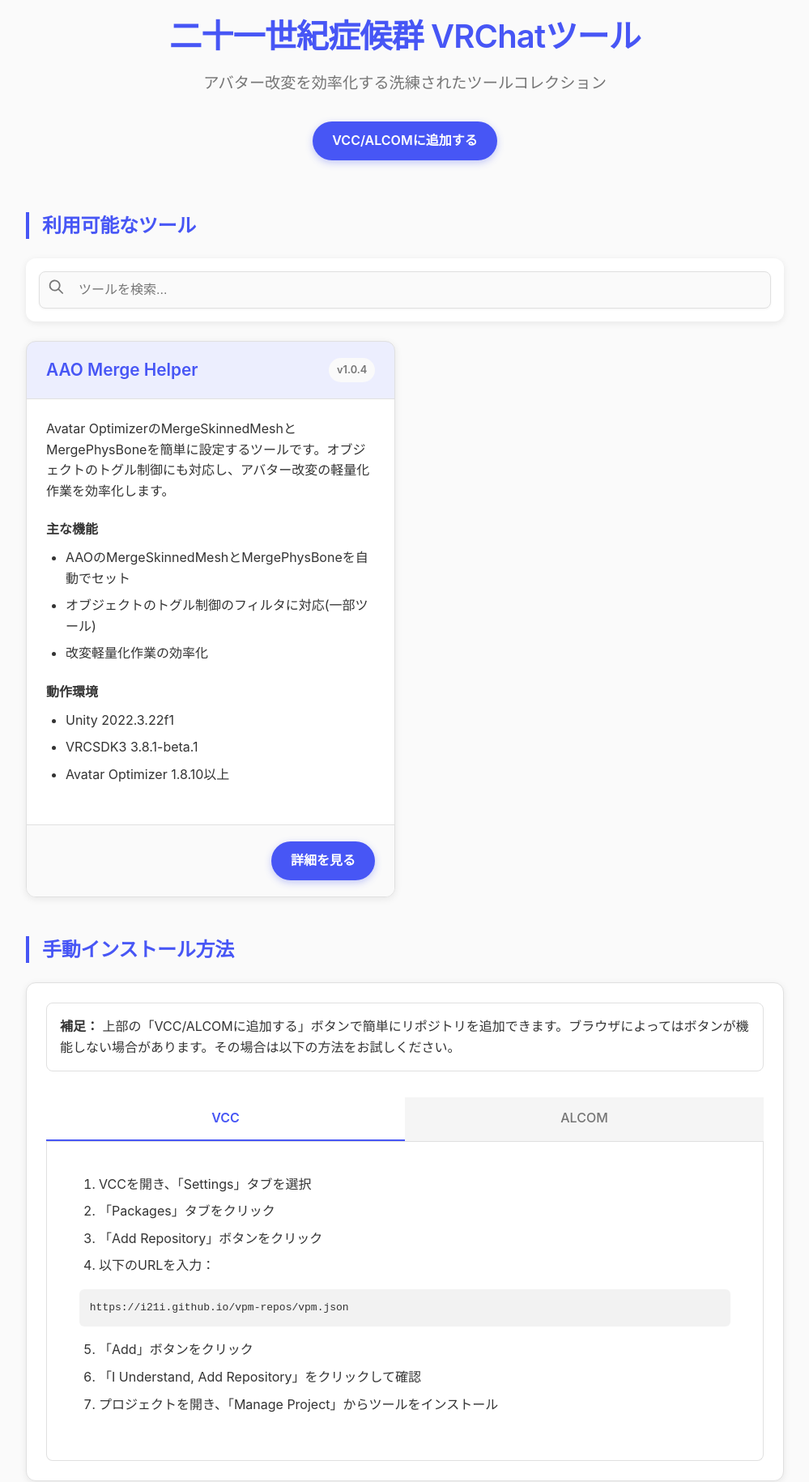
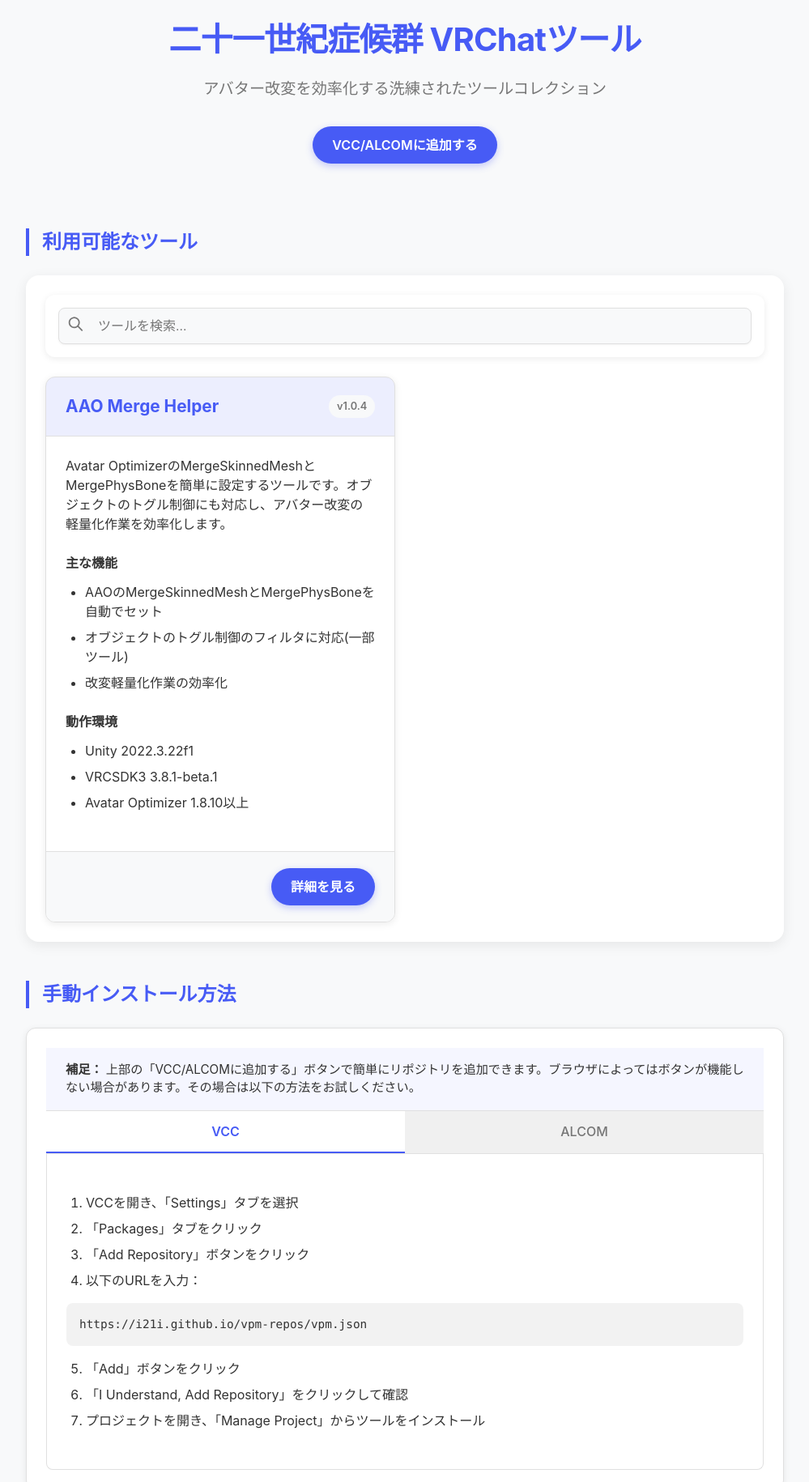
Before and after one commit to I21I/webtest, a plain HTML site: page index.html in a window 1280 px wide. Shown: the part 93-1923 px from the top of the page at 81% size, without its empty margins (140-1139 px from the left). Drawn offline with Linux system fonts and the light colour scheme.

Commit message:
Update style.css

```diff
--- a/css/style.css
+++ b/css/style.css
@@ -1,28 +1,22 @@
-/* style.css - 基本スタイル */
-
-/* ベース変数定義 */
 :root {
-    /* カラーパレット */
-    --primary-color: #4756f5;
-    --primary-light: rgba(71, 86, 245, 0.1);
-    --primary-hover: #3a49e0;
-    --background-color: #fafafa;
+    /* 変数定義 */
+    --primary-color: #475bf5;
+    --primary-light: rgba(71, 91, 245, 0.1);
+    --primary-hover: #3649ca;
+    --background-color: #f8f9fa;
     --card-background: #ffffff;
     --text-color: #333333;
-    --text-secondary: #757575;
+    --text-secondary: #767676;
     --border-color: #e0e0e0;
     --shadow-color: rgba(0, 0, 0, 0.08);
-    --info-background: rgba(71, 86, 245, 0.05);
-    --tab-inactive: #f5f5f5;
+    --info-background: rgba(71, 91, 245, 0.05);
+    --tab-inactive: #f0f0f0;
     --tab-active: #ffffff;
-    --tab-border: #e0e0e0;
-
-    /* レイアウト */
+    --tab-border: #dddddd;
     --header-height: 64px;
     --menu-transition: 0.3s;
 }
 
-/* ベーススタイル */
 * {
     margin: 0;
     padding: 0;
@@ -30,135 +24,164 @@
 }
 
 body {
-    font-family: 'Noto Sans JP', -apple-system, BlinkMacSystemFont, 'Segoe UI', 'Hiragino Sans', 'Meiryo', sans-serif;
-    line-height: 1.6;
+    font-family: -apple-system, BlinkMacSystemFont, 'Segoe UI', 'Hiragino Sans', 'Meiryo', sans-serif;
+    line-height: 1.5;
     color: var(--text-color);
     background-color: var(--background-color);
     margin: 0;
     padding: 0;
     -webkit-font-smoothing: antialiased;
     -moz-osx-font-smoothing: grayscale;
-    transition: background-color 0.3s ease, color 0.3s ease;
+    transition: all 0.3s ease;
     scroll-padding-top: var(--header-height);
 }
 
-/* タイポグラフィ */
-h1, h2, h3, h4, h5, h6 {
-    font-weight: 600;
-    line-height: 1.3;
-    margin-bottom: 1rem;
+/* 一般的な調整 */
+img, svg {
+    max-width: 100%;
+    height: auto;
+}
+
+.hidden {
+    display: none !important;
+}
+
+/* アニメーション */
+.fadeUp {
+    animation-name: fadeUpAnime;
+    animation-duration: 0.6s;
+    animation-fill-mode: forwards;
+    opacity: 0;
+}
+
+@keyframes fadeUpAnime {
+    from {
+        opacity: 0;
+        transform: translateY(20px);
+    }
+    to {
+        opacity: 1;
+        transform: translateY(0);
+    }
+}
+
+/* ボタン押下時のアクセシビリティ */
+.button:focus,
+.tab:focus,
+.search-close:focus {
+    outline: 2px solid var(--primary-color);
+    outline-offset: 2px;
+}
+
+/* インフォボックス */
+.info-box {
+    background-color: var(--card-background);
+    border-radius: 16px;
+    padding: 0;
+    margin-bottom: 2rem;
+    box-shadow: 0 4px 16px var(--shadow-color);
+    overflow: hidden;
+}
+
+.info-content {
+    padding: 1.5rem;
+}
+
+.install-note {
+    background-color: var(--info-background);
+    padding: 1rem 1.5rem;
+    margin-bottom: 0;
+    border-bottom: 1px solid var(--border-color);
+    font-size: 0.95rem;
+}
+
+/* ツール内容 */
+.tools-content {
+    background-color: var(--card-background);
+    border-radius: 16px;
+    padding: 1.5rem;
+    box-shadow: 0 4px 16px var(--shadow-color);
+    margin-bottom: 2rem;
+}
+
+/* 検索コンテナ */
+.search-container {
+    position: relative;
+    max-width: 100%;
+    margin-bottom: 1.5rem;
+}
+
+#search-input {
+    width: 100%;
+    padding: 0.8rem 1rem 0.8rem 3rem;
+    border: 1px solid var(--border-color);
+    border-radius: 8px;
+    font-size: 1rem;
+    background-color: var(--card-background);
     color: var(--text-color);
+    transition: all 0.3s ease;
+    -webkit-appearance: none;
+}
+
+#search-input:focus {
+    outline: none;
+    border-color: var(--primary-color);
+    box-shadow: 0 0 0 3px var(--primary-light);
+}
+
+.search-icon {
+    position: absolute;
+    left: 1rem;
+    top: 50%;
+    transform: translateY(-50%);
+    color: var(--text-secondary);
+    pointer-events: none;
 }
 
 h1 {
     font-size: 2.5rem;
+    font-weight: 700;
+    margin-bottom: 1rem;
+    color: var(--primary-color);
     letter-spacing: -0.02em;
-    color: var(--primary-color); /* タイトルの色を青に */
-}
-
-h2 {
-    font-size: 2rem;
-    letter-spacing: -0.01em;
-}
-
-h3 {
-    font-size: 1.5rem;
-}
-
-p {
-    margin-bottom: 1rem;
-}
-
-a {
-    color: var(--primary-color);
-    text-decoration: none;
-    transition: color 0.2s ease;
-}
-
-a:hover {
-    color: var(--primary-hover);
-}
-
-/* ユーティリティクラス */
-.hidden {
-    display: none !important;
-}
-
-.visible {
-    opacity: 1 !important;
-    visibility: visible !important;
-}
-
-.fade-in {
-    animation: fadeIn 0.5s ease forwards;
 }
 
 .subtitle {
     font-size: 1.2rem;
     color: var(--text-secondary);
     margin-bottom: 2rem;
+    font-weight: 300;
 }
 
 .button-container {
-    margin-top: 2rem;
-    margin-bottom: 2rem;
+    text-align: center;
+    margin: 0 0 3rem;
 }
 
-/* セクションタイトル */
-.section-title {
-    font-size: 1.5rem;
-    margin-bottom: 1.5rem;
-    font-weight: 600;
-    color: var(--primary-color);
-    border-left: 4px solid var(--primary-color);
-    padding-left: 1rem;
-    line-height: 1.4;
+.add-vcc-button {
+    font-size: 1.1rem;
+    padding: 1rem 2rem;
 }
 
-/* フェードインアニメーション用スタイル */
-.section-animated {
-    opacity: 0;
-    transform: translateY(20px);
-    transition: opacity 0.8s ease, transform 0.8s ease;
-}
-
-.section-animated.visible {
-    opacity: 1;
-    transform: translateY(0);
-}
-
-/* 情報ボックス */
-.info-box {
-    background-color: var(--card-background);
-    border-radius: 12px;
-    padding: 1.5rem;
-    margin-bottom: 2rem;
-    border: 1px solid var(--border-color);
-    box-shadow: 0 2px 8px var(--shadow-color);
-}
-
-.info-content {
-    margin-bottom: 1rem;
-}
-
-.info-content:last-child {
-    margin-bottom: 0;
-}
-
-.install-note {
-    margin-bottom: 2rem;
-    padding: 1rem;
-    background-color: rgba(255, 255, 255, 0.5);
-    border-radius: 8px;
-    border: 1px solid var(--border-color);
+.no-results {
+    text-align: center;
+    padding: 2rem;
+    color: var(--text-secondary);
+    font-style: italic;
 }
 
 .install-steps {
-    padding: 1rem;
+    margin: 1.5rem 0;
+}
+
+.install-steps h3 {
+    font-size: 1.1rem;
+    margin-bottom: 1rem;
+    color: var(--primary-color);
 }
 
 .install-steps ol {
-    margin-left: 1.5rem;
+    padding-left: 1.5rem;
     margin-bottom: 1rem;
 }
 
@@ -166,175 +189,50 @@ a:hover {
     margin-bottom: 0.5rem;
 }
 
-.install-steps pre {
+pre {
     background-color: rgba(0, 0, 0, 0.05);
-    padding: 0.8rem;
+    padding: 1rem;
+    border-radius: 8px;
+    overflow-x: auto;
     margin: 1rem 0;
-    border-radius: 6px;
-    overflow-x: auto;
-    font-family: monospace;
-}
-
-/* 検索結果なしメッセージ */
-.no-results {
-    margin-top: 2rem;
-    padding: 2rem;
-    text-align: center;
-    color: var(--text-secondary);
-    background-color: var(--card-background);
-    border-radius: 8px;
-    border: 1px solid var(--border-color);
-}
-
-/* アニメーション */
-@keyframes fadeIn {
-    from {
-        opacity: 0;
-        transform: translateY(10px);
-    }
-    to {
-        opacity: 1;
-        transform: translateY(0);
-    }
-}
-
-/* フッター */
-footer {
-    text-align: center;
-    margin-top: 4rem;
-    padding: 2rem 0;
-    color: var(--text-secondary);
+    font-family: SFMono-Regular, Consolas, 'Liberation Mono', Menlo, monospace;
     font-size: 0.9rem;
 }
 
-/* SNSリンク */
 .social-links {
     margin-top: 1rem;
 }
 
 .social-links a {
-    margin: 0 0.5rem;
-    font-weight: 500;
+    margin: 0 1rem;
+    color: var(--primary-color);
+    text-decoration: none;
+    transition: color 0.2s ease;
 }
 
-/* フェードインアニメーション */
-.fadeUp {
-    animation: fadeUp 0.8s cubic-bezier(0.33, 1, 0.68, 1) forwards;
+.social-links a:hover {
+    color: var(--primary-hover);
 }
 
-@keyframes fadeUp {
-    0% {
-        opacity: 0;
-        transform: translateY(20px);
-    }
-    100% {
-        opacity: 1;
-        transform: translateY(0);
-    }
+footer {
+    text-align: center;
+    padding: 2rem 0;
+    margin-top: 3rem;
+    color: var(--text-secondary);
+    font-size: 0.9rem;
+    border-top: 1px solid var(--border-color);
 }
 
-/* コードブロック */
-pre, code {
-    font-family: 'SFMono-Regular', Consolas, 'Liberation Mono', Menlo, monospace;
-    background-color: rgba(0, 0, 0, 0.05);
-    border-radius: 4px;
+/* 状態クラス */
+.scroll-top-button.visible {
+    opacity: 1;
+    visibility: visible;
 }
 
-code {
-    padding: 0.2rem 0.4rem;
-    font-size: 0.9em;
+.mobile-menu.active {
+    transform: translateY(0);
 }
 
-pre {
-    padding: 1rem;
-    overflow-x: auto;
-    margin: 1rem 0;
+#search-results.active {
+    transform: translateY(0);
 }
-
-pre code {
-    padding: 0;
-    background-color: transparent;
-}
-
-/* マーク付きテキスト（検索ハイライト用） */
-mark {
-    background-color: var(--primary-light);
-    color: var(--primary-color);
-    padding: 0.1em 0.2em;
-    border-radius: 2px;
-}
-
-/* PC表示で確実にメニューボタンを非表示にする */
-body.pc-view .menu-button {
-    display: none !important;
-    visibility: hidden !important;
-    opacity: 0 !important;
-    position: absolute !important;
-    pointer-events: none !important;
-}
-
-/* タッチ操作の最適化 */
-@media (max-width: 900px) {
-    a, button, .tab, .button {
-        padding: 0.8rem; /* より大きなタッチ領域 */
-    }
-
-    .header-nav-item, .mobile-menu-nav-item {
-        padding: 0.8rem 1rem;
-    }
-}
-
-/* 極小デバイス対応 */
-@media (max-width: 320px) {
-    body {
-        font-size: 14px; /* 基本フォントサイズを小さく */
-    }
-
-    h1 {
-        font-size: 1.75rem;
-    }
-
-    h2 {
-        font-size: 1.5rem;
-    }
-
-    .site-title {
-        max-width: 50%; /* タイトルをさらに短く */
-    }
-}
-
-/* 印刷スタイル */
-@media print {
-    body {
-        background: white;
-        color: black;
-    }
-
-    .header, .mobile-menu, .scroll-top-button {
-        display: none !important;
-    }
-
-    .container {
-        padding: 0;
-        max-width: 100%;
-    }
-
-    a {
-        color: #000;
-        text-decoration: underline;
-    }
-
-    h1, h2, h3, h4, h5, h6 {
-        page-break-after: avoid;
-        page-break-inside: avoid;
-    }
-
-    p, blockquote, ul, ol, dl, pre {
-        page-break-inside: avoid;
-    }
-
-    img {
-        max-width: 100% !important;
-        page-break-inside: avoid;
-    }
-}
```
